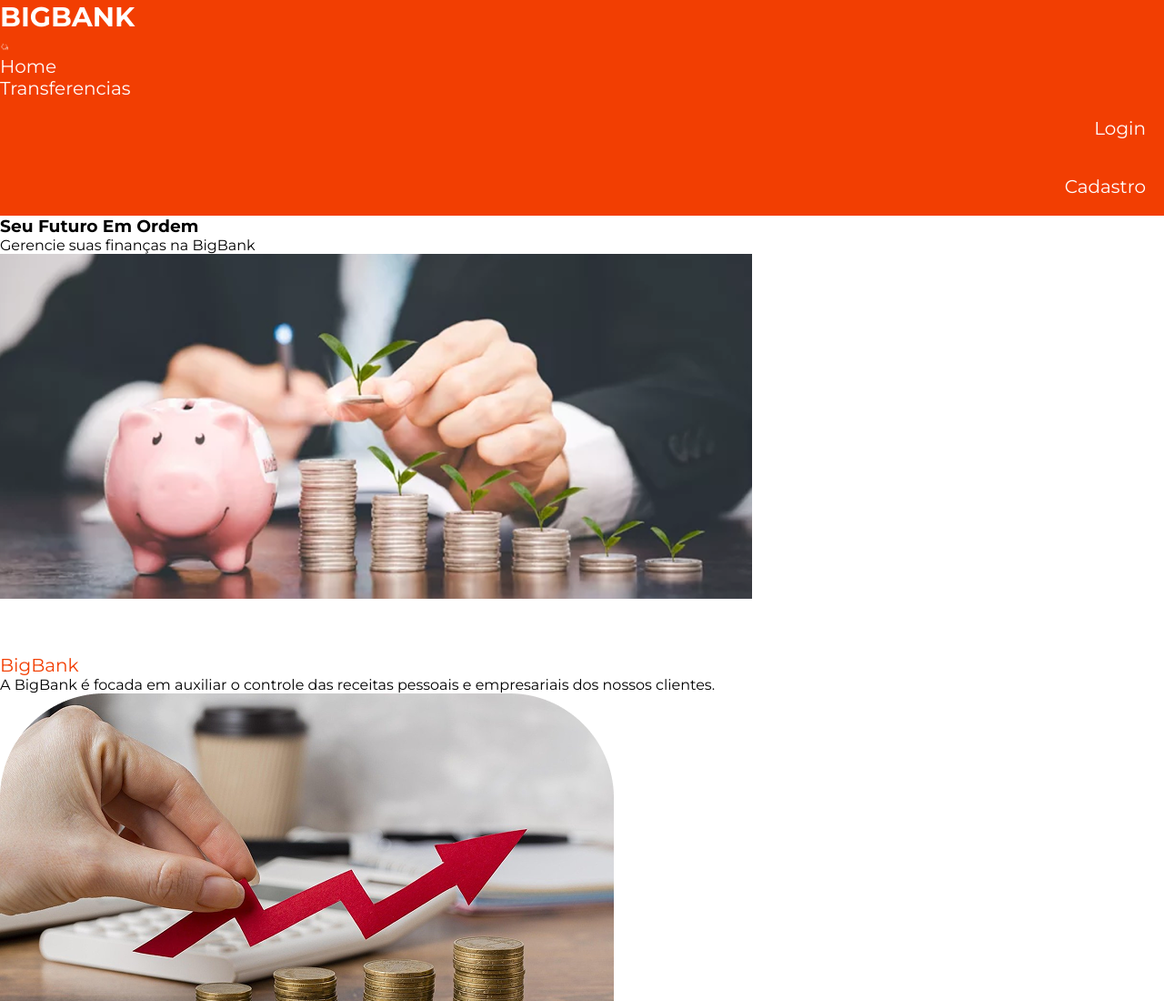
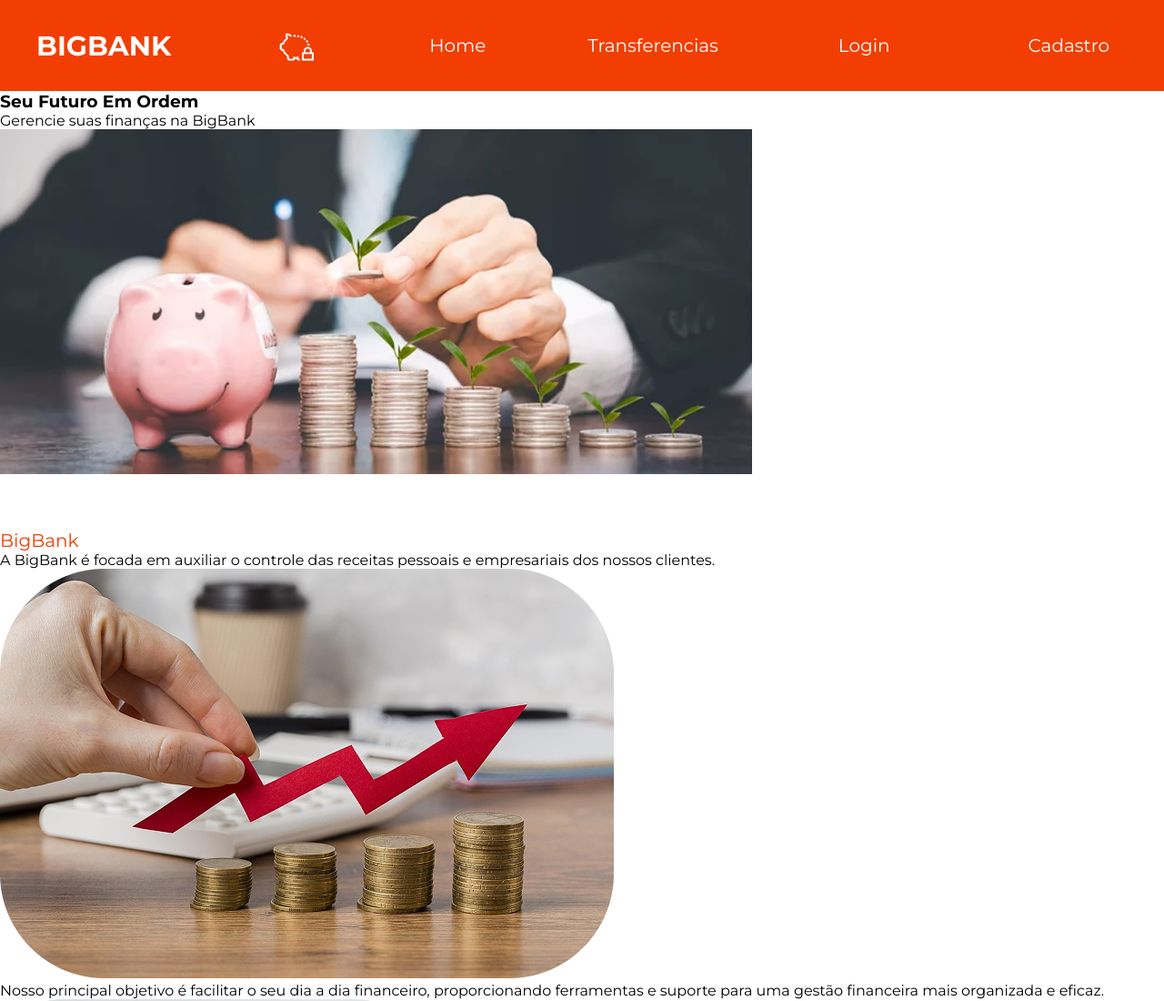
Before and after one commit to diogolopesnunes/site-financas, a plain HTML site: page financas/index.html in a window 1280 px wide. Shown: the top 1100 px of the page at 91% size. Drawn offline with Linux system fonts and the light colour scheme.

Commit message:
update 2 css

```diff
--- a/financas/static/css/index.css
+++ b/financas/static/css/index.css
@@ -6,21 +6,33 @@
 }
 
 .cabecalho {
+    display: flex;
+    justify-content: space-between;
+    align-items: center;
+    background-color: #F23E02;
+    color: white;
+    height: 100px;
+    padding: 0 40px;
     font-size: 20px;
-    background-color: #F23E02;
-    color:white;
-    overflow:auto;
 }
 
 .porquinho-logo{
-    height: 10px;
-    width: 10px;
+    display: flex;
+    align-items: center;
+    height: 50px;
+    width: 50px;
+    margin-right: 10px;
 }
 
-p .home, .transferencia, .login, .cadastro {
-    text-align: right;
-    padding: 20px;
-    flex-direction:left;
+.cabecalho{
+    display: flex;
+    gap: 30px;
+}
+
+.cabecalho a{
+    color: white;
+    text-decoration: none;
+    font-weight: bold;
 }
 
 .banner {
```
